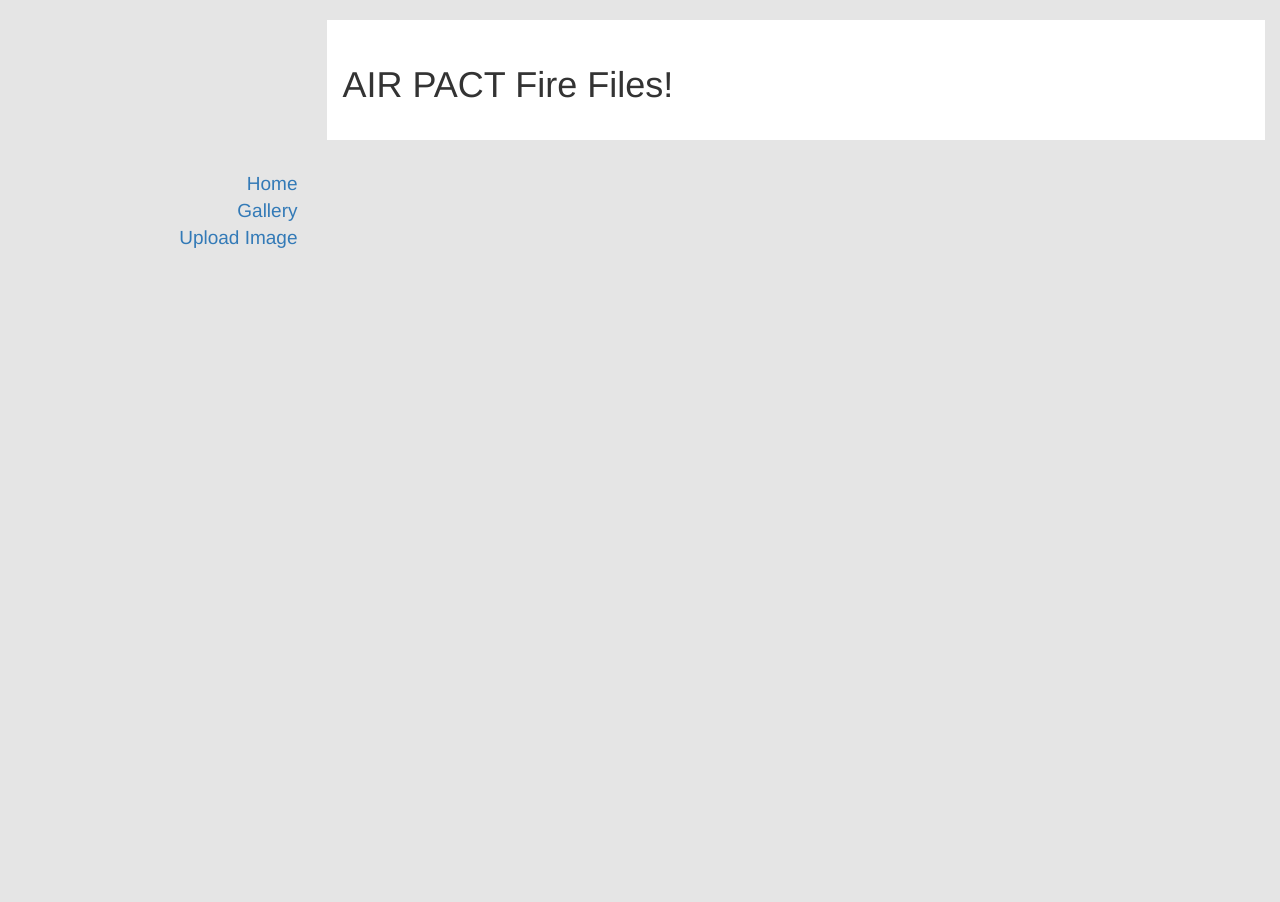
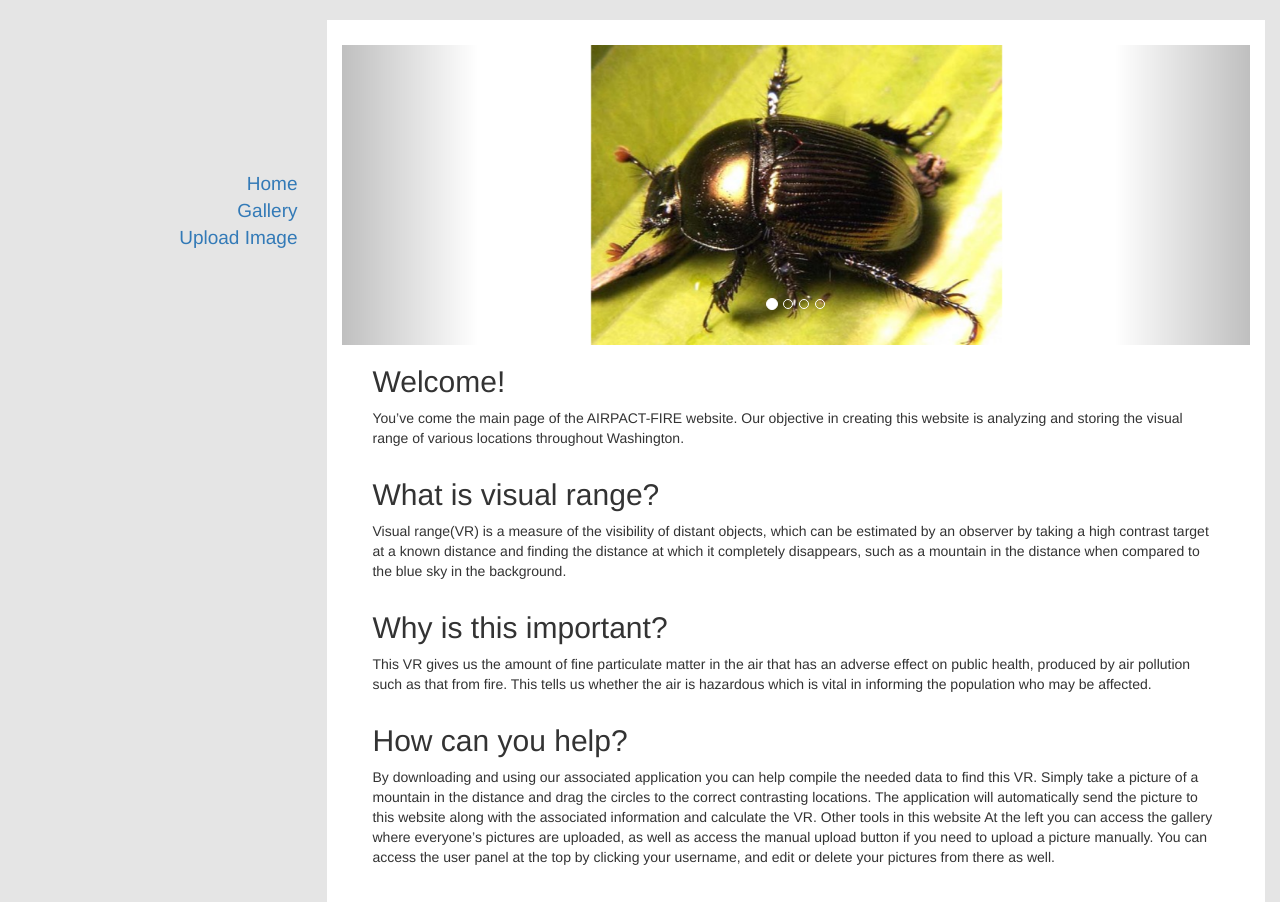
Before and after one commit to jztd/AIRPACT-Fire-Website, a Django app: page / in a window 1280 px wide. Shown: the part 107-1009 px from the top of the page. Before the commit the page ends 355 px from the top, so only its background shows below. Run offline with Django 3.2, Linux system fonts and the light colour scheme; data comes from the database, SQL or seed files in the repository; both versions use the stored data as it was after the commit; parts of the project's set-up code (start-up, migrations or seed data) failed here and were passed over; some libraries are stand-ins or nearby versions; some web fonts are replaced.

Commit message:
added sorting to gallery page and a home page...kind of

```diff
--- a/AIRPACT_Fire/AIRPACT_Fire/settings.py
+++ b/AIRPACT_Fire/AIRPACT_Fire/settings.py
@@ -153,3 +153,6 @@ STATIC_URL = '/static/'
 AUTH_PROFILE_MODULE = 'user_profile.UserProfile'
 
 STATICFILES_DIRS = [ os.path.join(BASE_DIR, 'static/'), ]
+
+LOGIN_REDIRECT_URL='/user'
+LOGIN_URL='/user'
--- a/AIRPACT_Fire/AIRPACT_Fire/urls.py
+++ b/AIRPACT_Fire/AIRPACT_Fire/urls.py
@@ -29,6 +29,7 @@ urlpatterns = [
     url(r'^user/', include('user_profile.urls')),
     url(r'^gallery/$', views.gallery, name="gallery"),
     url(r'^gallery/(?P<page>\d+)/$', views.gallery, name='gallery'),
+    url(r'^gallery/(?P<page>\d+)/(?P<sort>\w+)/$', views.gallery, name='gallery'),
     url(r'^test$', views.test),
 	url(r'^file_upload/', include('file_upload.urls')),
     url(r'^admin/', admin.site.urls),
--- a/AIRPACT_Fire/AIRPACT_Fire/views.py
+++ b/AIRPACT_Fire/AIRPACT_Fire/views.py
@@ -9,15 +9,24 @@ from file_upload.models import picture
 from convos.models import convoPage
 
 def index(request):
-	return render_to_response('index2.html', context_instance=RequestContext(request))
+	newestPictures = picture.objects.all().order_by("uploaded")[:4]
+	return render_to_response('index2.html', {'newestPictures' : newestPictures}, context_instance=RequestContext(request))
 
 
 
 def test(request):
 	return render_to_response('hello.html', RequestContext(request))
 
-def gallery(request, page = 1):
+def gallery(request, page = 1, sort="all"):
 	allpictures = picture.objects.all()
+	if sort == "dateu":
+		allpictures = allpictures.order_by('-uploaded')
+	elif sort == "dated":
+		allpictures = allpictures.order_by('uploaded')
+	elif sort == "vru":
+		allpictures = allpictures.order_by('-vr')
+	elif sort == "vrd":
+		allpictures = allpictures.order_by('vr')
 	paginator = Paginator(allpictures, 12) #show 12 per page
 	try:
 		pictures = paginator.page(page)
@@ -26,4 +35,4 @@ def gallery(request, page = 1):
 	except EmptyPage:
 		pictures = paginator.page(paginator.num_pages)
 
-	return render_to_response('gallery.html', {'pictures': pictures}, context_instance=RequestContext(request))
+	return render_to_response('gallery.html', {'pictures': pictures, 'sort' : sort }, context_instance=RequestContext(request))
--- a/AIRPACT_Fire/static/main.css
+++ b/AIRPACT_Fire/static/main.css
@@ -27,7 +27,9 @@
     padding: 10px;
 }
 
-
+.carousel-inner > .item > img {
+    margin: 0 auto;
+}
 
 
 
--- a/AIRPACT_Fire/templates/base/newbase.html
+++ b/AIRPACT_Fire/templates/base/newbase.html
@@ -5,6 +5,9 @@
 	<link rel="stylesheet" type="text/css" href="/static/bootstrap.css">
 	<link rel="stylesheet" type="text/css" href="/static/bootstrap-theme.css">
 	<link rel="stylesheet" type="text/css" href="/static/main.css">
+	<script src="https://ajax.googleapis.com/ajax/libs/jquery/1.12.2/jquery.min.js"></script>
+	<script src="https://maxcdn.bootstrapcdn.com/bootstrap/3.3.6/js/bootstrap.min.js" integrity="sha384-0mSbJDEHialfmuBBQP6A4Qrprq5OVfW37PRR3j5ELqxss1yVqOtnepnHVP9aJ7xS" crossorigin="anonymous"></script>
+
 </head>
 <body style="background-color:#e5e5e5">
 
--- a/AIRPACT_Fire/templates/index2.html
+++ b/AIRPACT_Fire/templates/index2.html
@@ -2,5 +2,65 @@
 {% extends "base/newbase.html" %}
 {% block content %}
 
-<h1>AIR PACT Fire Files!  </h1>
+<div id="slideshow" class="carousel slide " data-ride="carousel">
+	<ol class="carousel-indicators">
+	    <li data-target="#slideshow" data-slide-to="0" class="active"></li>
+	    <li data-target="#slideshow" data-slide-to="1"></li>
+	    <li data-target="#slideshow" data-slide-to="2"></li>
+	    <li data-target="#slideshow" data-slide-to="3"></li>
+  	</ol>
+
+  	<div class="carousel-inner" role="listbox">
+	    <div class="item active">
+	      <img src="{{ newestPictures.0.pic.url }}" style="max-height: 300px">
+	    </div>
+
+	    <div class="item">
+	      <img src="{{ newestPictures.1.pic.url }}" style="max-height: 300px">
+	    </div>
+
+	    <div class="item">
+	      <img src="{{ newestPictures.2.pic.url }}" style="max-height: 300px">
+	    </div>
+
+	    <div class="item">
+	      <img src="{{ newestPictures.3.pic.url }}" style="max-height: 300px">
+	    </div>
+	</div>
+
+	<a class="left carousel-control" href="#slideshow" role="button" data-slide="prev">
+    	<span class="glyphicon glyphicon-chevron-left" aria-hidden="true"></span>
+  	</a>
+  	<a class="right carousel-control" href="#slideshow" role="button" data-slide="next">
+    	<span class="glyphicon glyphicon-chevron-right" aria-hidden="true"></span>
+    </a>
+</div>
+
+
+
+
+
+
+	<div class="col-lg-12">
+		<h2 class="col-lg-12 "> Welcome! </h2>
+			<p class= "col-lg-12">
+				You’ve come the main page of the AIRPACT-FIRE website. Our objective in creating this website is analyzing and storing the visual range of various locations throughout Washington.
+			</p>
+		<h2 class="col-lg-12 "> What is visual range? </h2>
+			<p class= "col-lg-12 ">
+				Visual range(VR) is a measure of the visibility of distant objects, which can be estimated by an observer by taking a high contrast target at a known distance and finding the distance at which it completely disappears, such as a mountain in the distance when compared to the blue sky in the background.
+			</p>
+
+		<h2 class="col-lg-12 ">Why is this important?</h2>
+			<p class= "col-lg-12 ">
+				This VR gives us the amount of fine particulate matter in the air that has an adverse effect on public health, produced by air pollution such as that from fire. This tells us whether the air is hazardous which is vital in informing the population who may be affected.
+			</p>
+		<h2 class="col-lg-12"> How can you help?</h2>
+			<p class= "col-lg-12">
+				By downloading and using our associated application you can help compile the needed data to find this VR. Simply take a picture of a mountain in the distance and drag the circles to the correct contrasting locations. The application will automatically send the picture to this website along with the associated information and calculate the VR.
+				Other tools in this website
+				At the left you can access the gallery where everyone’s pictures are uploaded, as well as access the manual upload button if you need to upload a picture manually. You can access the user panel at the top by clicking your username, and edit or delete your pictures from there as well.
+			</p>
+	</div>
+
 {% endblock %}
--- a/AIRPACT_Fire/templates/login.html
+++ b/AIRPACT_Fire/templates/login.html
@@ -1,10 +1,7 @@
 {% extends "base/newbase.html" %}
 {% block content %}
 
-	{% if form.errors %}
-	<p class = "error">Sorry, that's not a valid username of password </p>
-	{% endif %}
-
+	<P><b>{{ Errors }}<b><P>
 	<H2> Login </H2>
 
 	<form action = "auth" method = "post"> {% csrf_token %}
--- a/AIRPACT_Fire/user_profile/views.py
+++ b/AIRPACT_Fire/user_profile/views.py
@@ -55,9 +55,9 @@ def auth_view(request):
 
 		if user is not None:
 		   auth.login(request, user)
-		   return HttpResponseRedirect('/user/loggedin')
+		   return HttpResponseRedirect("/user/profile/"+ user.username + "/1")
 		else:
-			return HttpResponseRedirect('/user/invalid')
+			return render_to_response('login.html',  {'Errors':"Invalid username or Password"}, context_instance=RequestContext(request) )
 	return HttpResponse("DONT GO HERE")
 
 def loggedin(request):
```
Also changed, not shown: AIRPACT_Fire/file_upload/templates/index.html (+6 -1 lines), AIRPACT_Fire/file_upload/views.py (+7 -5 lines), AIRPACT_Fire/templates/gallery.html (+19 -5 lines), AIRPACT_Fire/user_profile/login.html (deleted, +0 -23 lines), AIRPACT_Fire/db.sqlite3.
